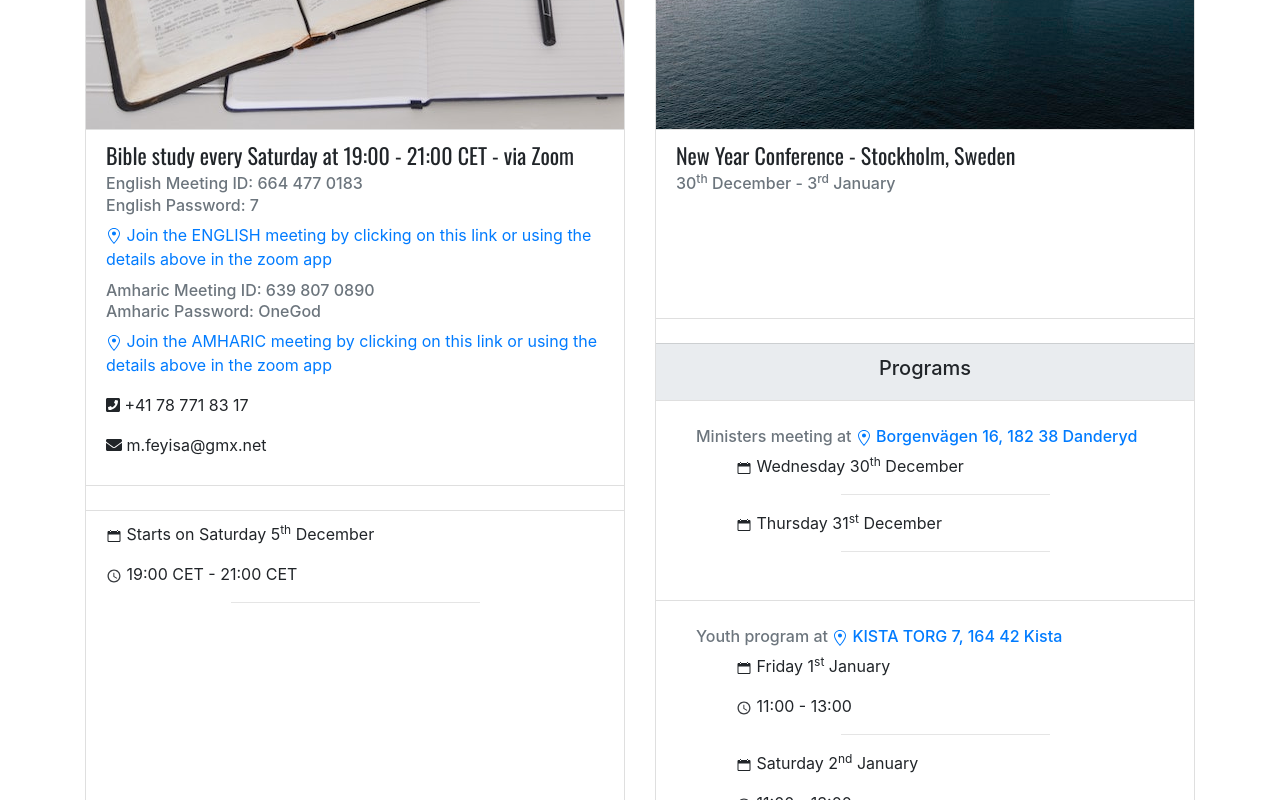
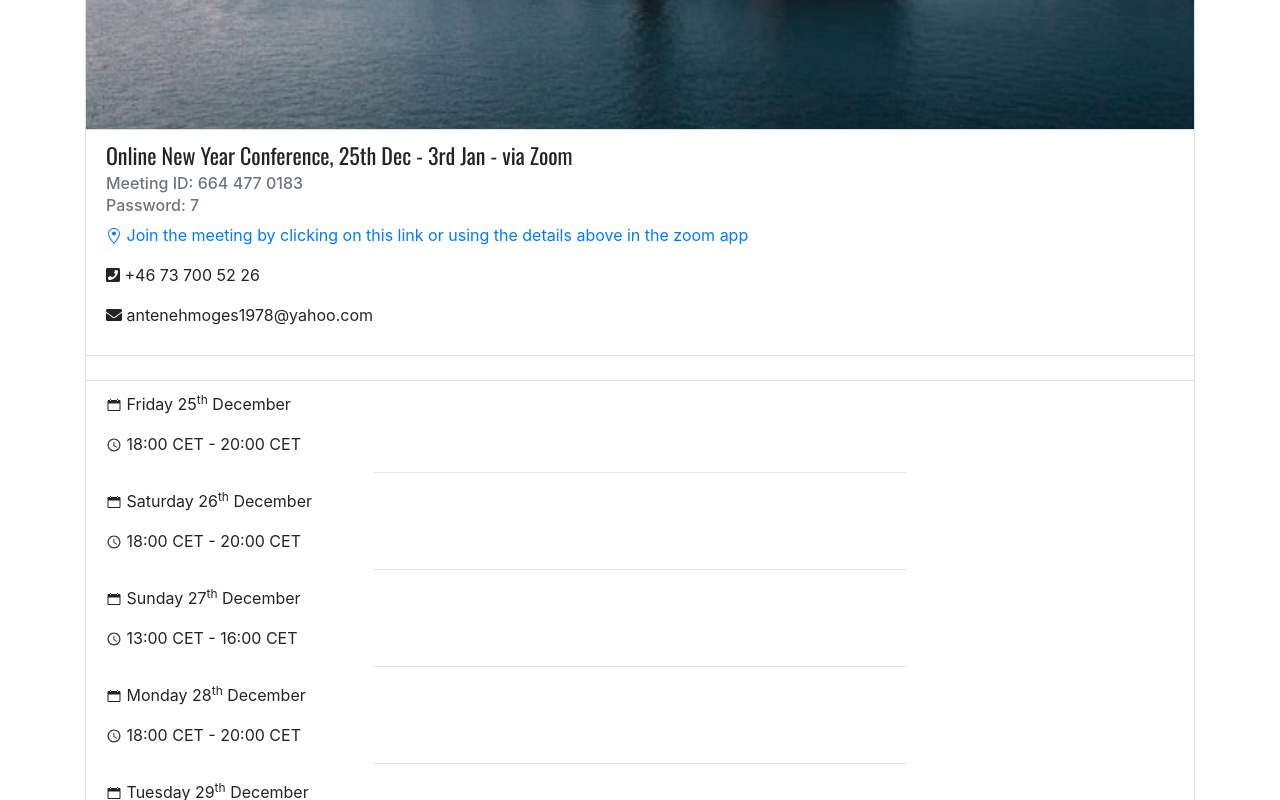
Before and after one commit to Haimanot1989/church, a React (Create React App) app: page / in a window 1280 px wide. Shown: the part 600-1400 px from the top of the page. Built offline with nearby package versions, Linux system fonts and the light colour scheme.

Commit message:
Make change to the december conference 2020

```diff
--- a/src/components/Cards.js
+++ b/src/components/Cards.js
@@ -8,14 +8,13 @@ import onlineMeetings from "./data/onlineMeetings.json";
 import { OnlineMeetingCard } from "./OnlineMeetingCard";
 
 const Cards = () => {
-  let newYearConference2021 = conferences["newYearConference2021"];
+  let decemberConference2020 = onlineMeetings["decemberConference2020"];
   let europeBibleStudy = onlineMeetings["europeBibleStudyOnZoom"];
 
   return (
     <>
       <div className="card-deck mb-2">
-        <OnlineMeetingCard {...europeBibleStudy} />
-        <Card {...newYearConference2021} />
+        <OnlineMeetingCard {...decemberConference2020} />
       </div>
     </>
   );
--- a/src/components/data/onlineMeetings.json
+++ b/src/components/data/onlineMeetings.json
@@ -189,5 +189,134 @@
       "emails": ["m.feyisa@gmx.net"],
       "phoneNumbers": ["+41 78 771 83 17"]
     }
+  },
+  "decemberConference2020": {
+    "platformName": "Zoom",
+    "zoomInfo": {
+      "meetingId": "664 477 0183",
+      "meetingPassword": "7",
+      "meetingLink": {
+        "map": "https://us02web.zoom.us/j/6644770183?pwd=SHAzL1kwTmcyYm1PdkdzNVNLNUZ6dz09",
+        "placeName": "Join the meeting by clicking on this link or using the details above in the zoom app"
+      }
+    },
+    "imageUrl": "./stockholm.png",
+    "title": "Online New Year Conference, 25th Dec - 3rd Jan",
+    "time": [
+      {
+        "id": 1,
+        "date": {
+          "day": "Friday",
+          "date": "25",
+          "sup": "th",
+          "month": "December"
+        },
+        "startTime": "18:00 CET",
+        "finishTime": "20:00 CET"
+      },
+      {
+        "id": 2,
+        "date": {
+          "day": "Saturday",
+          "date": "26",
+          "sup": "th",
+          "month": "December"
+        },
+        "startTime": "18:00 CET",
+        "finishTime": "20:00 CET"
+      },
+      {
+        "id": 3,
+        "date": {
+          "day": "Sunday",
+          "date": "27",
+          "sup": "th",
+          "month": "December"
+        },
+        "startTime": "13:00 CET",
+        "finishTime": "16:00 CET"
+      },
+      {
+        "id": 4,
+        "date": {
+          "day": "Monday",
+          "date": "28",
+          "sup": "th",
+          "month": "December"
+        },
+        "startTime": "18:00 CET",
+        "finishTime": "20:00 CET"
+      },
+      {
+        "id": 5,
+        "date": {
+          "day": "Tuesday",
+          "date": "29",
+          "sup": "th",
+          "month": "December"
+        },
+        "startTime": "18:00 CET",
+        "finishTime": "20:00 CET"
+      },
+      {
+        "id": 6,
+        "date": {
+          "day": "Wednesday",
+          "date": "30",
+          "sup": "th",
+          "month": "December"
+        },
+        "startTime": "18:00 CET",
+        "finishTime": "20:00 CET"
+      },
+      {
+        "id": 7,
+        "date": {
+          "day": "Thursday",
+          "date": "31",
+          "sup": "st",
+          "month": "December"
+        },
+        "startTime": "18:00 CET",
+        "finishTime": "24:00 CET"
+      },
+      {
+        "id": 8,
+        "date": {
+          "day": "Friday",
+          "date": "1",
+          "sup": "st",
+          "month": "January"
+        },
+        "startTime": "18:00 CET",
+        "finishTime": "20:00 CET"
+      },
+      {
+        "id": 9,
+        "date": {
+          "day": "Saturday",
+          "date": "2",
+          "sup": "nd",
+          "month": "January"
+        },
+        "startTime": "18:00 CET",
+        "finishTime": "20:00 CET"
+      },
+      {
+        "id": 10,
+        "date": {
+          "day": "Sunday",
+          "date": "3",
+          "sup": "rd",
+          "month": "January"
+        },
+        "startTime": "13:00 CET",
+        "finishTime": "16:00 CET"
+      }
+    ],
+    "contactInformation": {
+      "emails": ["antenehmoges1978@yahoo.com"],
+      "phoneNumbers": ["+46 73 700 52 26"]
+    }
   }
 }
```
